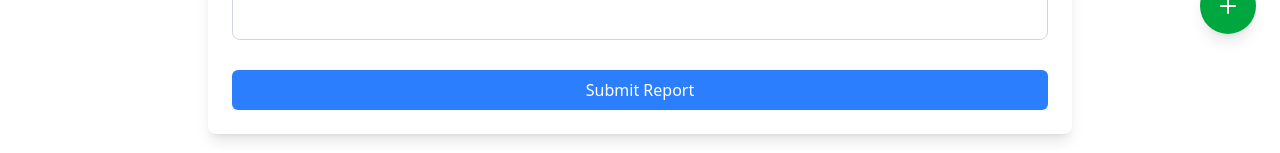
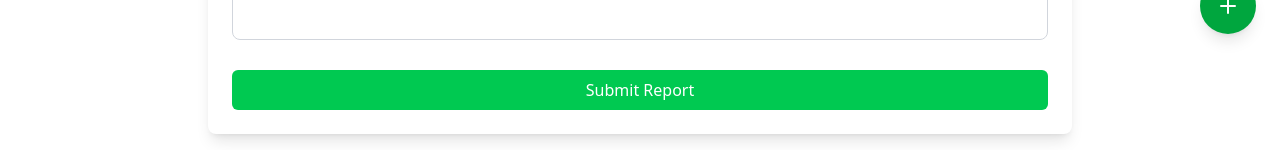
Before and after one commit to doshantgiradkar/purepoint, a React (Vite) app in the folder frontend/: page /report in a window 1280 px wide. Shown: the part 742-895 px from the top of the page. Built offline with nearby package versions, Linux system fonts and the light colour scheme; no server answers.

Commit message:
Enhance scrolling behavior on component mount and update submit button color

```diff
--- a/frontend/src/pages/Report.jsx
+++ b/frontend/src/pages/Report.jsx
@@ -37,8 +37,8 @@ const Report = () => {
   const mapRef = useRef(null);
 
   useEffect(() => {
-    // Scroll to top when the component mounts
-    window.scrollTo(0, 0);
+    // Smooth scroll to top when the component mounts
+    window.scrollTo({ top: 0, behavior: 'smooth' });
 
     if (navigator.geolocation) {
       navigator.geolocation.getCurrentPosition(
@@ -144,7 +144,7 @@ const Report = () => {
             {/* Submit Button */}
             <button
               type="submit"
-              className="w-full py-2 px-4 rounded-md text-white font-medium bg-blue-500 hover:bg-blue-600 transition-colors">
+              className="w-full py-2 px-4 rounded-md text-white font-medium bg-green-500 hover:bg-green-600 transition-colors">
               Submit Report
             </button>
           </form>
```
